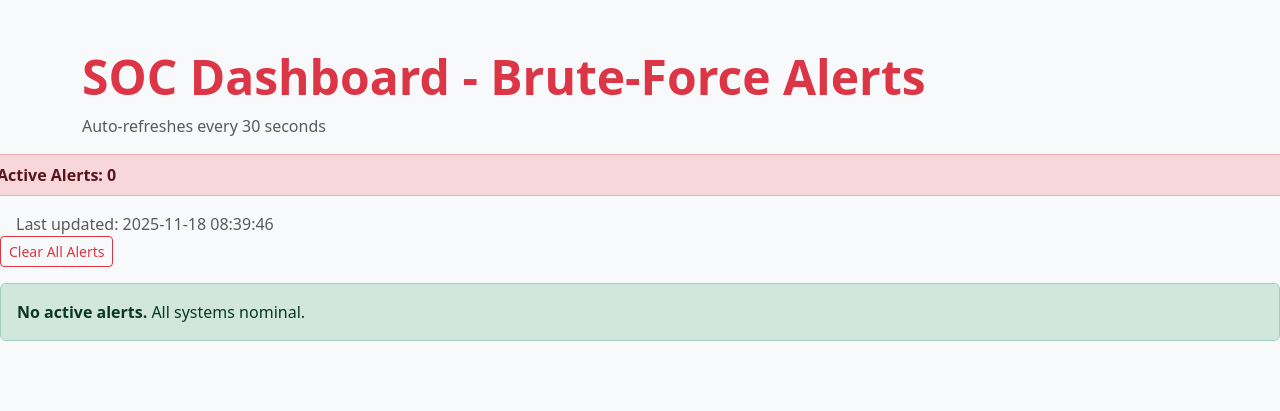
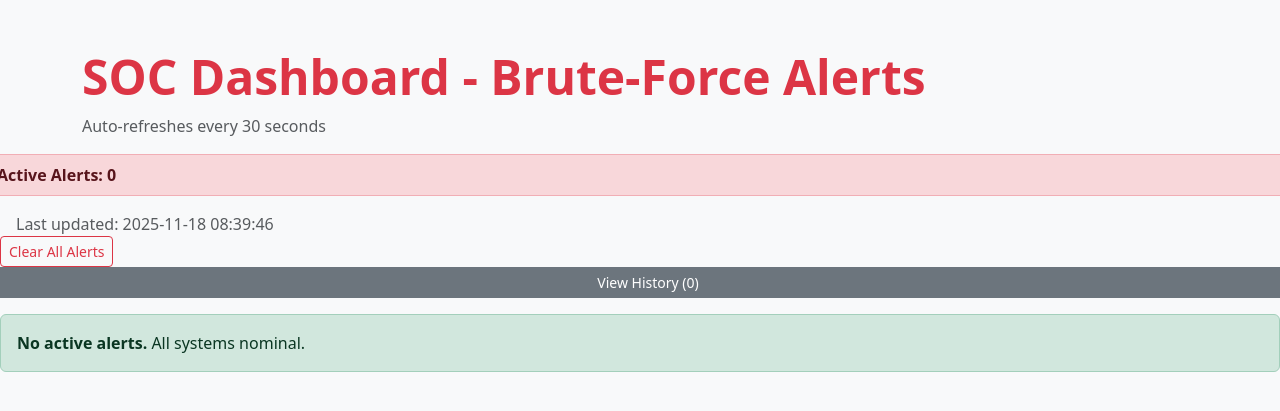
Before and after one commit to suleohis/cyber-blueprint-2026, a Flask app: page / in a window 1280 px wide. Shown: the top 411 px of the page. Run offline with Flask 3, Linux system fonts and the light colour scheme.

Commit message:
Day 17: Persistent alert history + archive on clear

```diff
--- a/month1/app.py
+++ b/month1/app.py
@@ -3,6 +3,7 @@
 from datetime import datetime
 import json
 import os
+import shutil
 
 app = Flask(__name__)
 ALERTS_FILE = 'month1/alerts.json'
@@ -13,10 +14,25 @@
             return json.load(f)
     return []
 
+@app.route('/history')
+def history():
+    history = []
+    if os.path.exists('month1/alerts_history.json'):
+        with open('month1/alerts_history.json', 'r') as f:
+            history = json.load(f)
+    return render_template('history.html', alerts=history)
+
 @app.route('/')
 def dashboard():
     alerts = load_alerts()
-    return render_template('index.html', alerts=alerts, alert_count=len(alerts), last_updated=datetime.now().strftime("%Y-%m-%d %H:%M:%S"))
+    history_count = 0
+    if os.path.exists('month1/alerts_history.json'):
+        with open('month1/alerts_history.json', 'r') as f:
+            history_count = len(json.load(f))
+    return render_template(
+        'index.html',
+        alerts=alerts, alert_count=len(alerts),
+        last_updated=datetime.now().strftime("%Y-%m-%d %H:%M:%S"), history_count=history_count)
 
 @app.route('/api/alerts')
 def api_alerts():
@@ -26,6 +42,24 @@
 @app.route('/clear', methods=['POST'])
 def clear_alerts():
     if os.path.exists(ALERTS_FILE):
+        # Archive current alerts
+        history_file = 'month1/alerts_history.json'
+        if os.path.exists(ALERTS_FILE):
+            # Append to history (create if not exists)
+            if os.path.exists(history_file):
+                with open(history_file, 'r') as f:
+                    history = json.load(f)
+            else:
+                history = []
+
+            with open(ALERTS_FILE, 'r') as f:
+                current = json.load(f)
+
+            history.extend(current)
+
+            with open(history_file, 'w') as f:
+                json.dump(history, f, indent=2)
+
         os.remove(ALERTS_FILE)
     return redirect(url_for('dashboard'))
 
--- a/month1/templates/index.html
+++ b/month1/templates/index.html
@@ -50,6 +50,7 @@
                     Clear All Alerts
                 </button>
             </form>
+            <a href="/history" class="btn btn-secondary btn-sm ms-2">View History ({{ history_count }})</a>
         </div>
     <!-- END STATS -->
 
```
Also changed, not shown: month1/templates/history.html (added).
